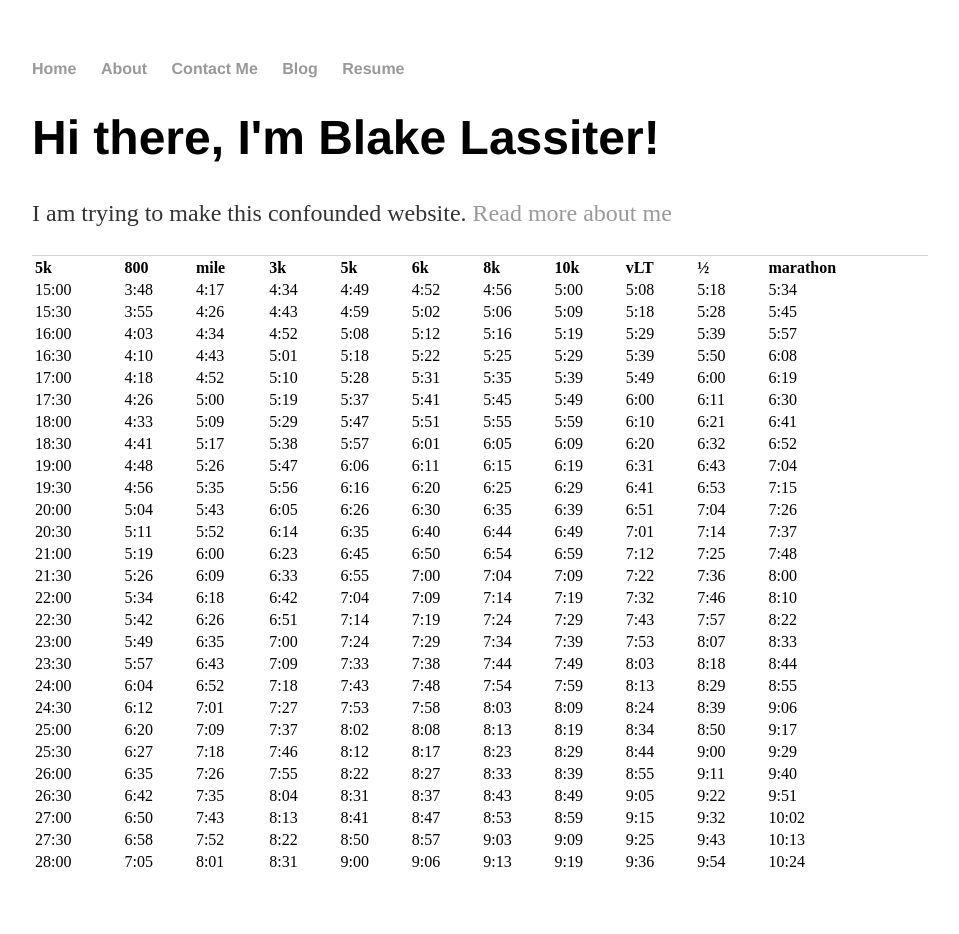
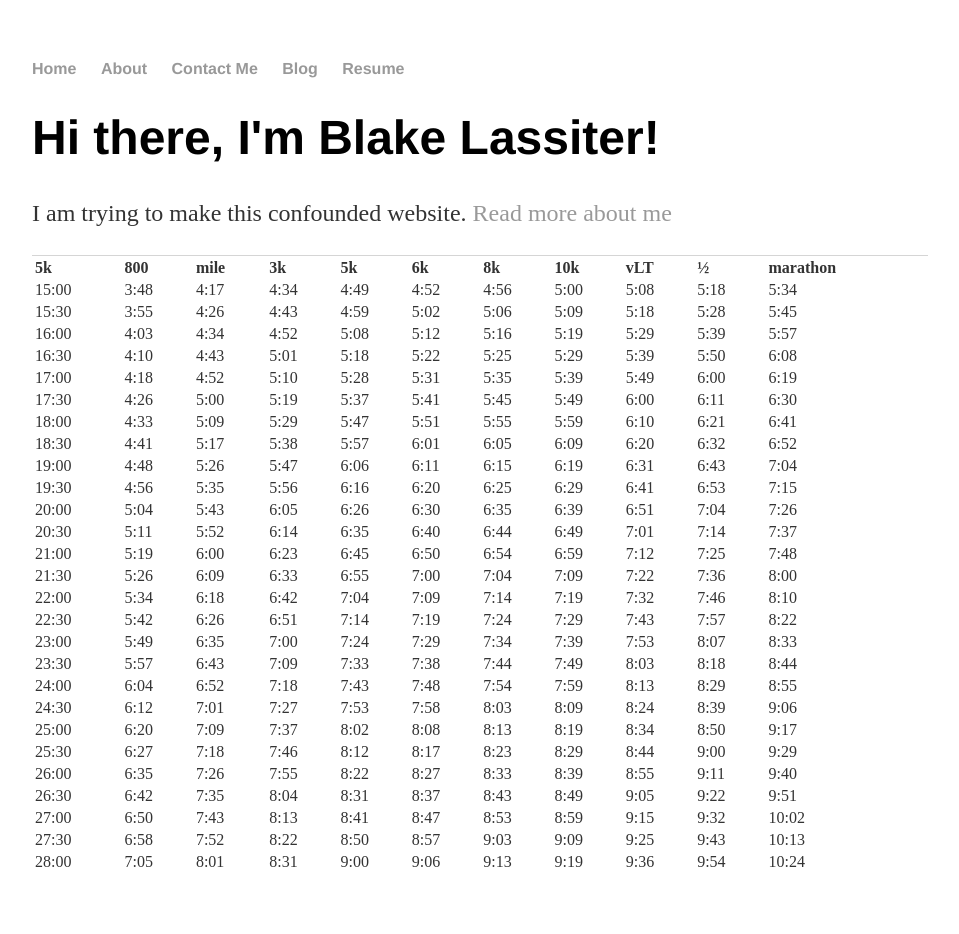
Before and after one commit to balassit/balassit.github.io, a Jekyll site: the page built from index.html, in a window 1280 px wide. Shown: the whole page, without its empty margins (160-1119 px from the left). Built offline with Jekyll 4.4.1, drawn with Linux system fonts in a browser that asks for light colours.

Commit message:
Update main.css

```diff
--- a/css/main.css
+++ b/css/main.css
@@ -41,16 +41,19 @@ ul.posts {
 ul.posts li {
     list-style: none;
 }
+td {
+    color: #333;
+}
+th{
+    text-align: left;
+    color: #333;
+}
 table#references td{
     width: 33%;
 }
 table#references th{
     width: 33%;
 }
-th{
-    text-align: left;
-}
-
 table#paces tr:hover {
     background: #CC0000;
 }
```
